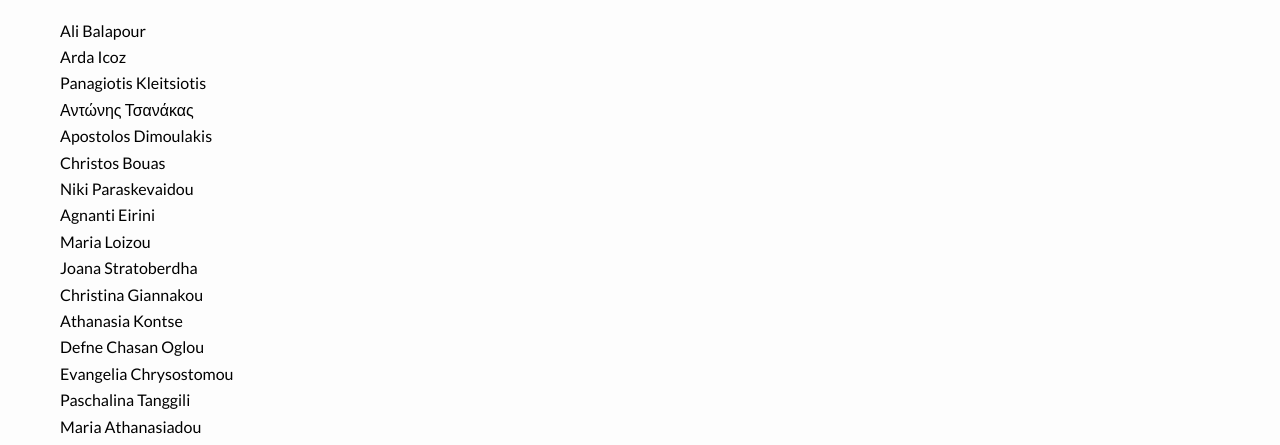
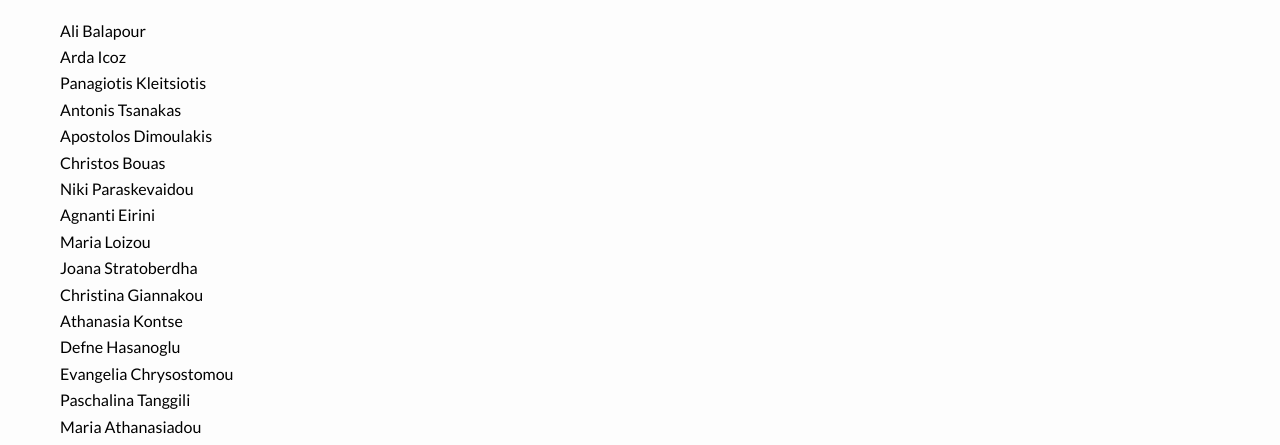
Before and after one commit to recomb-conference/recomb2026, a Jekyll site: the page built from committees.md, in a window 1280 px wide and 900 px high, scrolled down 2525 px. Shown: the part 160-605 px from the top of the window. Built offline with Jekyll 4.4.1, drawn with Linux system fonts in a browser that asks for light colours; nearby versions of some CDN libraries.

Commit message:
Update committees.md

```diff
--- a/committees.md
+++ b/committees.md
@@ -102,7 +102,7 @@ page_class: committees-page
 | Ali Balapour |
 | Arda Icoz |
 | Panagiotis Kleitsiotis |
-| Αντώνης Τσανάκας |
+| Antonis Tsanakas |
 | Apostolos Dimoulakis |
 | Christos Bouas |
 | Niki Paraskevaidou |
@@ -111,7 +111,7 @@ page_class: committees-page
 | Joana Stratoberdha |
 | Christina Giannakou |
 | Athanasia Kontse |
-| Defne Chasan Oglou |
+| Defne Hasanoglu |
 | Evangelia Chrysostomou |
 | Paschalina Tanggili |
 | Maria Athanasiadou |
```
